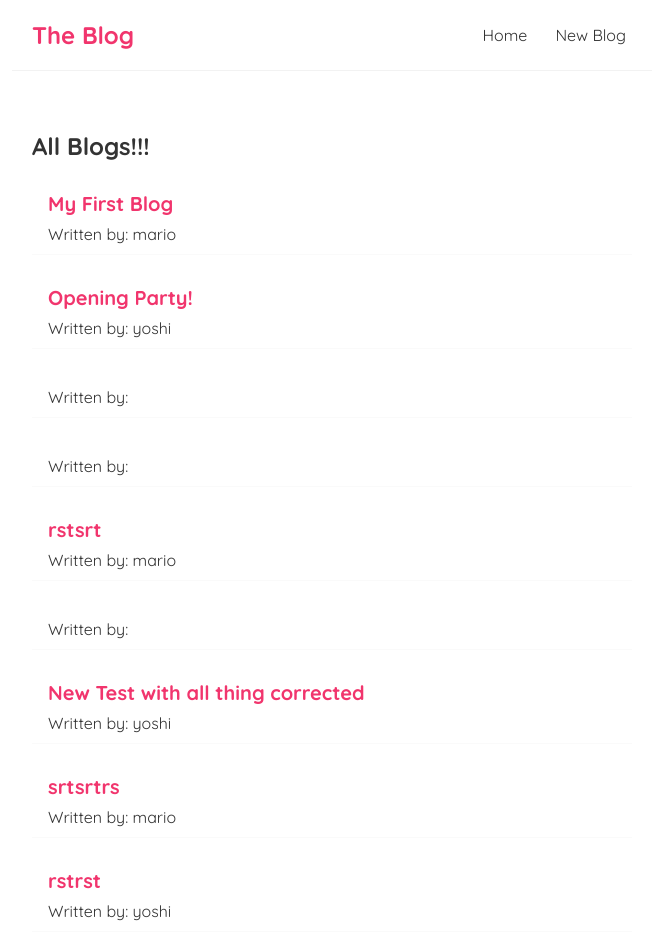
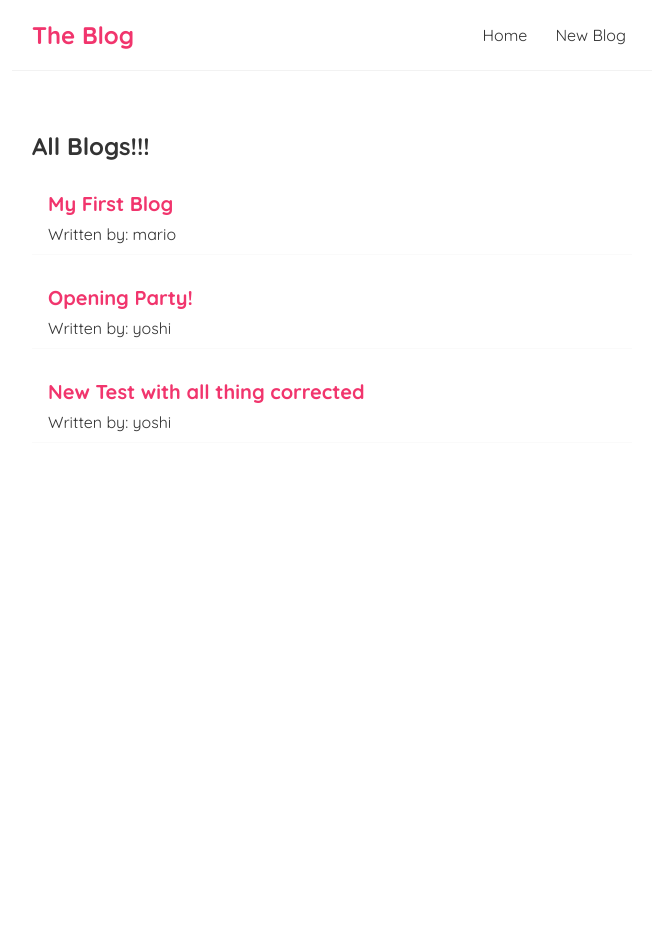
Before and after one commit to Ryusaem/react-blog, a React (Create React App) app: page / in a window 1280 px wide. Shown: the top 952 px of the page, without its empty margins (308-964 px from the left). After the commit the page ends 800 px from the top, so only its background shows below. Built offline with nearby package versions, Linux system fonts and the light colour scheme; data requests are answered from the project's data file.

Commit message:
final version for json-server

```diff
--- a/data/db.json
+++ b/data/db.json
@@ -13,55 +13,10 @@
       "id": 2
     },
     {
-      "id": 3
-    },
-    {
-      "id": 4
-    },
-    {
-      "title": "rstsrt",
-      "body": "srtrst",
-      "author": "mario",
-      "id": 5
-    },
-    {
-      "id": 6
-    },
-    {
       "title": "New Test with all thing corrected",
       "body": "let's see if everything is okay",
       "author": "yoshi",
       "id": 7
-    },
-    {
-      "title": "srtsrtrs",
-      "body": "srtrst",
-      "author": "mario",
-      "id": 8
-    },
-    {
-      "title": "rstrst",
-      "body": "zzzzz",
-      "author": "yoshi",
-      "id": 9
-    },
-    {
-      "title": "tsrt",
-      "body": "rstrs",
-      "author": "mario",
-      "id": 10
-    },
-    {
-      "title": "tsr",
-      "body": "srtr",
-      "author": "mario",
-      "id": 11
-    },
-    {
-      "title": "rstrs",
-      "body": "rstrst",
-      "author": "yoshi",
-      "id": 12
     }
   ]
 }
--- a/src/App.js
+++ b/src/App.js
@@ -3,6 +3,7 @@
 import Create from "./Create";
 import { BrowserRouter as Router, Route, Switch } from "react-router-dom";
 import BlogDetails from "./BlogDetail";
+import NotFound from "./NotFound";
 
 function App() {
   return (
@@ -23,6 +24,9 @@
             <Route path="/blogs/:id">
               <BlogDetails />
             </Route>
+            <Route path="*">
+              <NotFound />
+            </Route>
           </Switch>
         </div>
       </div>
--- a/src/BlogDetail.js
+++ b/src/BlogDetail.js
@@ -1,5 +1,6 @@
 import { useParams } from "react-router-dom";
 import useFetch from "./useFetch";
+import { useHistory } from "react-router-dom";
 
 const BlogDetails = () => {
   const { id } = useParams();
@@ -8,6 +9,15 @@
     isPending,
     error,
   } = useFetch("http://localhost:8000/blogs/" + id);
+  const history = useHistory();
+
+  const handleClick = () => {
+    fetch("http://localhost:8000/blogs/" + blog.id, {
+      method: "DELETE",
+    }).then(() => {
+      history.push("/");
+    });
+  };
 
   return (
     <div className="blog-details">
@@ -18,6 +28,7 @@
           <h2>{blog.title}</h2>
           <p>Written by {blog.author}</p>
           <div>{blog.body}</div>
+          <button onClick={handleClick}>Delete</button>
         </article>
       )}
     </div>
--- /dev/null
+++ b/src/NotFound.js
@@ -0,0 +1,13 @@
+import { Link } from "react-router-dom";
+
+const NotFound = () => {
+  return (
+    <div className="not-found">
+      <h2>Sorry</h2>
+      <p>That page cannot be found</p>
+      <Link to="/">Back to Homepage...</Link>
+    </div>
+  );
+};
+
+export default NotFound;
--- a/src/index.css
+++ b/src/index.css
@@ -34,21 +34,21 @@
   padding: 20px;
 }
 
-/* blog previews /list */
+/* blog previews / list */
 .blog-preview {
   padding: 10px 16px;
   margin: 20px 0;
   border-bottom: 1px solid #fafafa;
 }
 .blog-preview:hover {
-  box-shadow: 1px 3px 5px rgba(0, 0, 0, 0.1);
+  box-shadow: 1px 3px 5px rgba(0,0,0,0.1);
 }
 .blog-preview h2 {
   font-size: 20px;
   color: #f1356d;
   margin-bottom: 8px;
 }
-.blog-preview a {
+.blog-preview a{
   text-decoration: none;
 }
 
```
